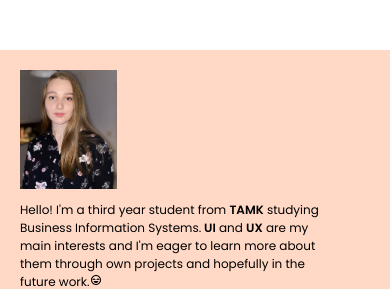
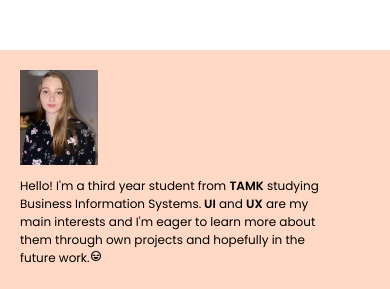
Before and after one commit to SadeSipolainen/cocktail-website, a React (Create React App) app: page / in a window 390 px wide. Shown: the part 1614-1903 px from the top of the page. Built offline with nearby package versions, Linux system fonts and the light colour scheme; no server answers; a web font is replaced by a local one.

Commit message:
Update footer photo

```diff
--- a/src/index.css
+++ b/src/index.css
@@ -255,8 +255,7 @@ footer {
 
     .footer--own-photo {
         margin-right: 10px;
-        max-width: 25%;
-        max-height: 25%;
+        width: 25%;
     }
 
     .footer--text {
```
